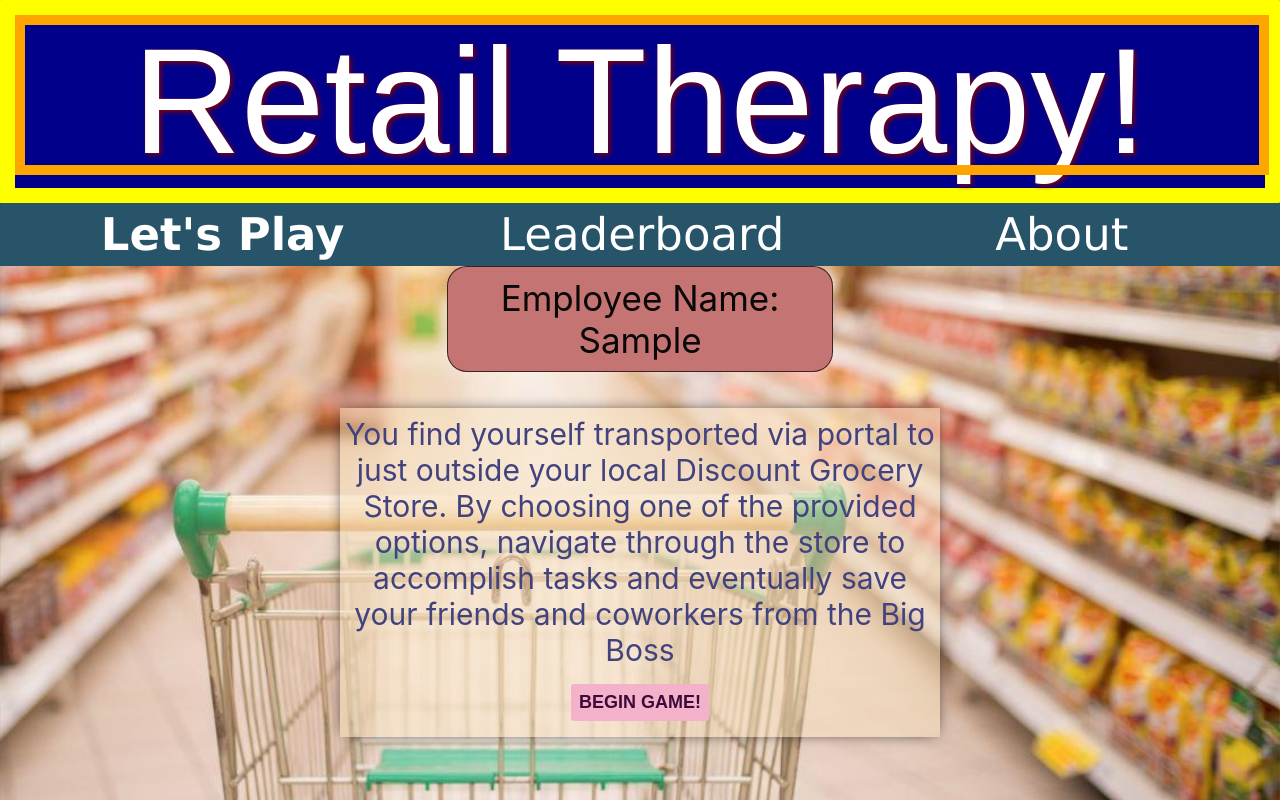
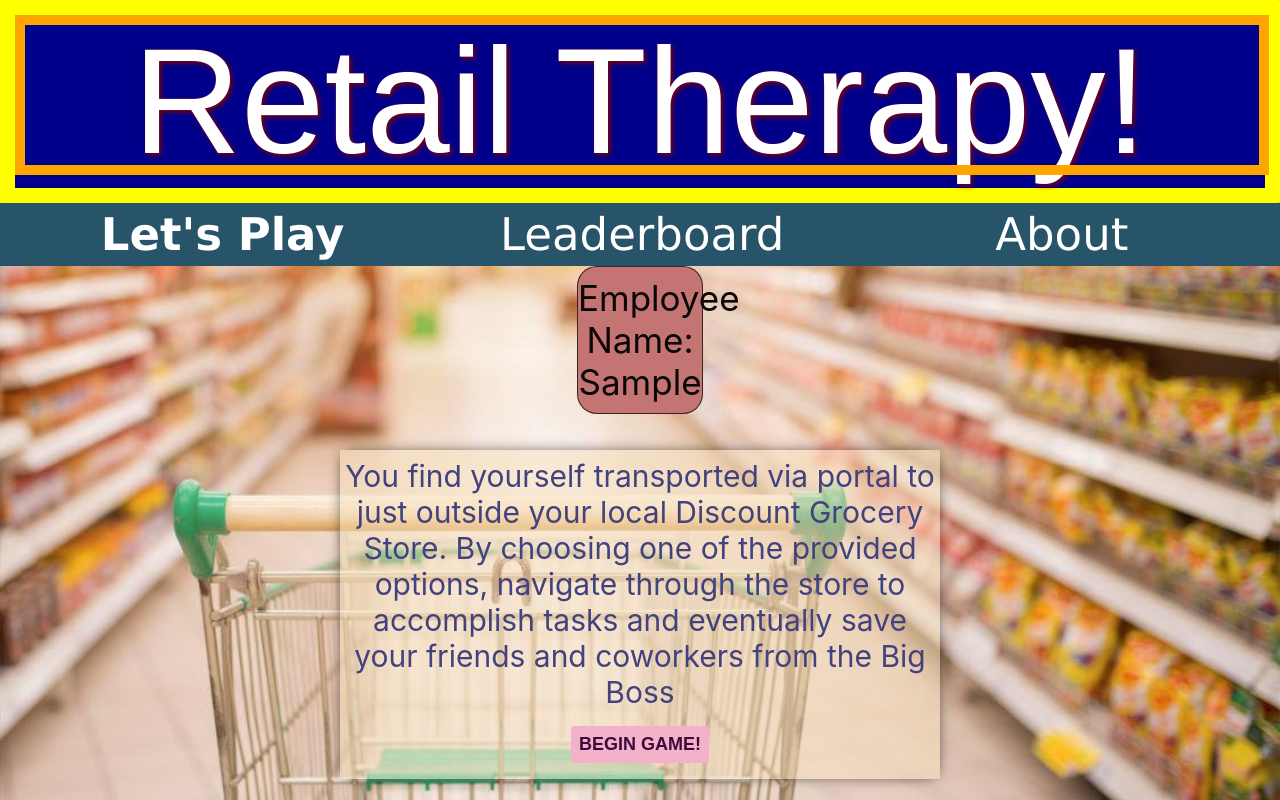
Before and after one commit to JillKlatt/retail-therapy, a React (Create React App) app: page /game in a window 1280 px wide. Both pictures are taken after typing "Sample" into the empty fields and a click on the input "Send to HR". Shown: the top 800 px of the page. Built offline with nearby package versions, Linux system fonts and the light colour scheme.

Commit message:
Add scorecard.css

```diff
--- a/src/components/Scorecard/Scorecard.css
+++ b/src/components/Scorecard/Scorecard.css
@@ -0,0 +1,48 @@
+.scorecard {
+    display: flex;
+    flex-direction: row;
+    justify-content: center;
+    align-items: flex-start;
+}
+
+
+.name-badge{
+    position:relative;
+    border: 1px solid rgba(0, 0, 0, 0.7);
+    height: auto;
+    background-color: rgb(197, 116, 116);
+    border-radius: 20px;
+    padding: 10px;
+    font-size: 35px;
+}
+
+.points-badge span{
+    font-size: 30px;
+    width: 20px;
+}
+
+span {
+    width: 50px;
+}
+
+#inventory-container {
+    display: flex;
+    flex-direction: column;
+    position: relative;
+    left: 200px;
+    background-color: rgba(241, 171, 65, 0.452);
+    padding-right: 0px;
+}
+
+#inventory {
+    font-size: 20px;
+    color: black;
+}
+
+#inventory-item {
+    font-size: 12px;
+}
+
+#inventory-container p {
+    font-size: 20px;
+}
```
